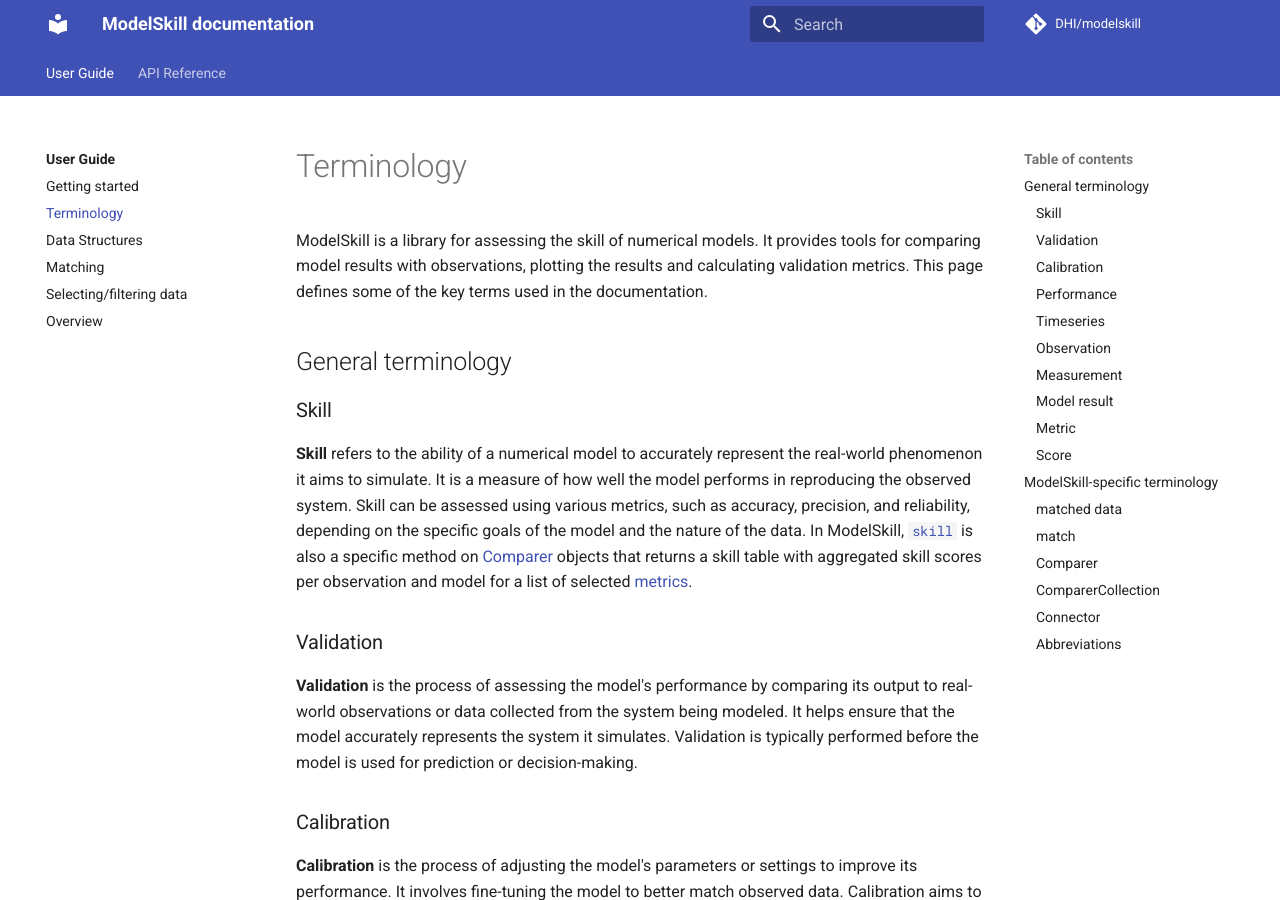
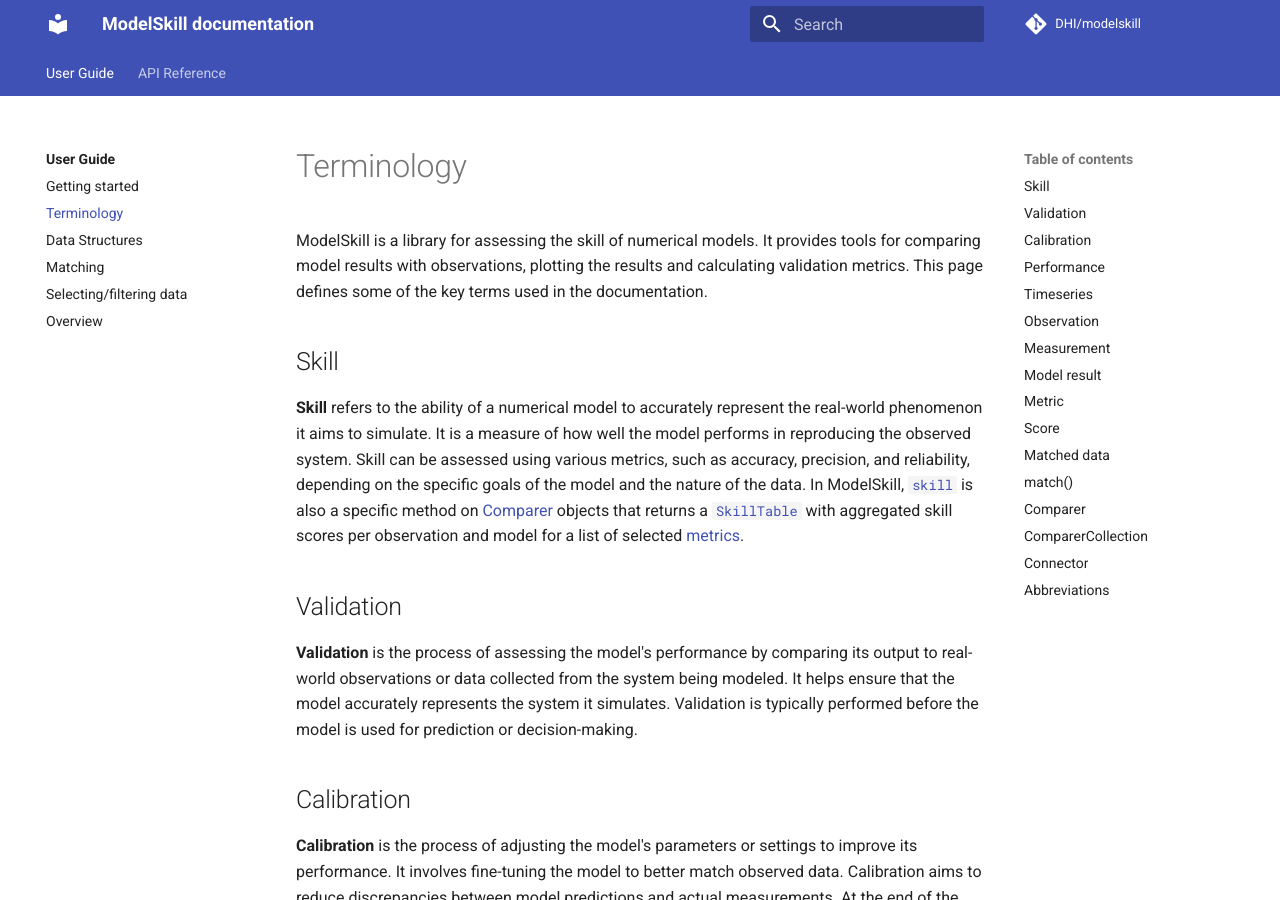
Before and after one commit to DHI/modelskill, an MkDocs documentation site: the page built from docs/user-guide/terminology.md, in a window 1280 px wide and 900 px high. Built offline with MkDocs 1.6.1 and Material for MkDocs 9.7.7, drawn with Linux system fonts in a browser that asks for light colours; comment, search, counter and statistics services are not loaded; some of the changed text lies outside the part shown.

Commit message:
remove subsections in terminology

```diff
--- a/docs/user-guide/terminology.md
+++ b/docs/user-guide/terminology.md
@@ -3,71 +3,67 @@
 ModelSkill is a library for assessing the skill of numerical models. It provides tools for comparing model results with observations, plotting the results and calculating validation metrics. This page defines some of the key terms used in the documentation.
 
 
-## General terminology
-
-### Skill
-**Skill** refers to the ability of a numerical model to accurately represent the real-world phenomenon it aims to simulate. It is a measure of how well the model performs in reproducing the observed system. Skill can be assessed using various metrics, such as accuracy, precision, and reliability, depending on the specific goals of the model and the nature of the data. In ModelSkill, [`skill`](../api/skill.md) is also a specific method on [Comparer](#comparer) objects that returns a skill table with aggregated skill scores per observation and model for a list of selected [metrics](#metric).
+## Skill
+**Skill** refers to the ability of a numerical model to accurately represent the real-world phenomenon it aims to simulate. It is a measure of how well the model performs in reproducing the observed system. Skill can be assessed using various metrics, such as accuracy, precision, and reliability, depending on the specific goals of the model and the nature of the data. In ModelSkill, [`skill`](../api/comparer.md/#modelskill.Comparer.skill) is also a specific method on [Comparer](#comparer) objects that returns a [`SkillTable`](../api/skill.md) with aggregated skill scores per observation and model for a list of selected [metrics](#metric).
 
 
-### Validation
+## Validation
 **Validation** is the process of assessing the model's performance by comparing its output to real-world observations or data collected from the system being modeled. It helps ensure that the model accurately represents the system it simulates. Validation is typically performed before the model is used for prediction or decision-making.
 
 
-### Calibration
+## Calibration
 **Calibration** is the process of adjusting the model's parameters or settings to improve its performance. It involves fine-tuning the model to better match observed data. Calibration aims to reduce discrepancies between model predictions and actual measurements. At the end of the calibration process, the calibrated model should be validated with independent data.
 
 
-### Performance
+## Performance
 **Performance** is a measure of how well a numerical model operates in reproducing the observed system. It can be assessed using various metrics, such as accuracy, precision, and reliability, depending on the specific goals of the model and the nature of the data. In this context, **performance** is synonymous with **skill**.
 
 
-### Timeseries
+## Timeseries
 A **timeseries** is a sequence of data points in time. In ModelSkill, The data can either be from [observations](#observation) or [model results](#model-result). Timeseries can univariate or multivariate; ModelSkill primarily supports univariate timeseries. Multivariate timeseries can be assessed one variable at a time. Timeseries can also have different spatial dimensions, such as point, track, line, or area.
 
 
-### Observation
+## Observation
 An **observation** refers to real-world data or measurements collected from the system you are modeling. Observations serve as a reference for assessing the model's performance. These data points are used to compare with the model's predictions during validation and calibration. Observations are usually based on field measurements or laboratory experiments, but for the purposes of model validation, they can also be derived from other models (e.g. a reference model). ModelSkill supports [point](../api/observation/point.md) and [track](../api/observation/track.md) observation types.
 
 
-### Measurement
+## Measurement
 A **measurement** is called [observation](#observation) in ModelSkill.
 
 
-### Model result
+## Model result
 A **model result** is the output of any type of numerical model. It is the data generated by the model during a simulation. Model results can be compared with observations to assess the model's performance. In the context of validation, the term "model result" is often used interchangeably with "model output" or "model prediction". ModelSkill supports [point](../api/model/point.md), [track](../api/model/track.md), [dfsu](../api/model/dfsu.md) and [grid](../api/model/grid.md) model result types.
 
 
-### Metric
+## Metric
 A **metric** is a quantitative measure (a mathematical expression) used to evaluate the performance of a numerical model. Metrics provide a standardized way to assess the model's accuracy, precision, and other attributes. A metric aggregates the skill of a model into a single number. See list of [metrics](../api/metrics.md#modelskill.metrics) supported by ModelSkill.
 
 
-### Score
+## Score
 A **score** is a numerical value that summarizes the model's performance based on chosen metrics. Scores can be used to rank or compare different models or model configurations. In the context of validation, the "skill score" or "validation score" often quantifies the model's overall performance. The score of a model is a single number, calculated as a weighted average for all time-steps, observations and variables. If you want to perform automated calibration, you can use the score as the objective function. In ModelSkill, [`score`](../api/comparercollection.md/#modelskill.ComparerCollection.score) is also a specific method on [Comparer](#comparer) objects that returns a single number aggregated score using a specific [metric](#metric).
 
 
-## ModelSkill-specific terminology
-
-### matched data
+## Matched data
 In ModelSkill, observations and model results are *matched* when they refer to the same positions in space and time. If the [observations](#observation) and [model results](#model-result) are already matched, the [`from_matched`](../api/matching.md/#modelskill.from_matched) function can be used to create a [Comparer](#comparer) directly. Otherwise, the [match](#match) function can be used to match the observations and model results in space and time.
 
 
-### match
+## match()
 The function [`match`](../api/matching.md/#modelskill.match) is used to match a model result with observations. It returns a [`Comparer`](../api/comparer.md) object or a [`ComparerCollection`](../api/comparercollection.md) object.
 
 
-### Comparer
+## Comparer
 A [**Comparer**](../api/comparer.md) is an object that stores the matched observation and model result data for a *single* observation. It is used to calculate validation metrics and generate plots. A Comparer can be created using the [`match`](../api/matching.md/#modelskill.match) function.
 
 
-### ComparerCollection
+## ComparerCollection
 A [**ComparerCollection**](../api/comparercollection.md) is a collection of [Comparer](#comparer)s. It is used to compare *multiple* observations with one or more model results. A ComparerCollection can be created using the [`match`](../api/matching.md/#modelskill.match) function or by passing a list of Comparers to the [`ComparerCollection`](../api/comparercollection.md/#modelskill.ComparerCollection) constructor.
 
 
-### Connector
+## Connector
 In past versions of FMSkill/ModelSkill, the Connector class was used to connect observations and model results. This class has been deprecated and is no longer in use.
 
 
-### Abbreviations
+## Abbreviations
 
 | Abbreviation | Meaning |
 | --- | --- |
```
